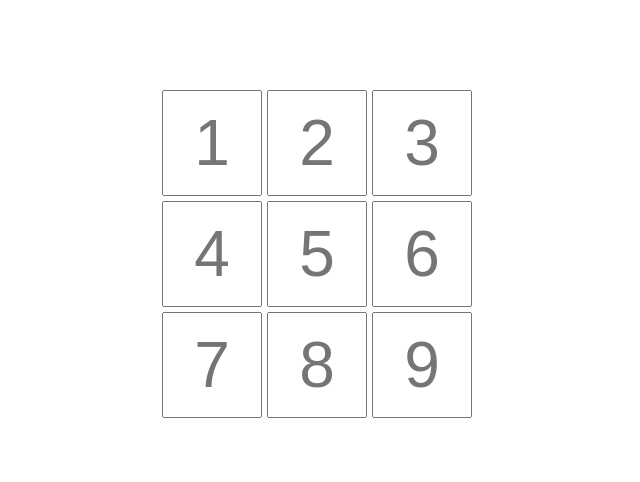
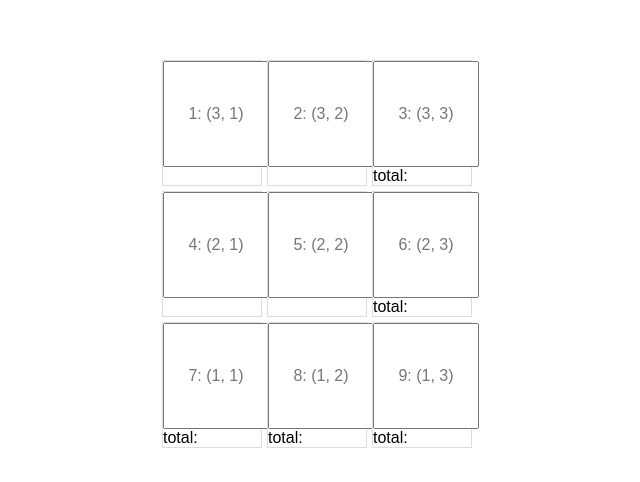
Before and after one commit to bantuist/magic-squares, a React (Create React App) app: page / in a window 1280 px wide. Shown: the part 146-628 px from the top of the page, without its empty margins (323-963 px from the left). Built offline with nearby package versions, Linux system fonts and the light colour scheme.

Commit message:
Compute cell coordinates

```diff
--- a/src/components/MagicSquares.js
+++ b/src/components/MagicSquares.js
@@ -9,9 +9,15 @@ const Grid = styled.div`
   grid-gap: 5px;
   grid-template-columns: repeat(${({gridSize}) => gridSize}, 100px);
 `;
-const Cell = styled.input`
+
+const Cell = styled.div`
+border: 1px solid #ddd;
+`;
+
+const Input = styled.input`
   height: 100px;
-  font-size: 4em;
+  width: 100%;
+  font-size: 1em;
   text-align: center;
   &:focus {
     outline: none;
@@ -20,14 +26,49 @@ const Cell = styled.input`
 
 export class MagicSquares extends Component {
   renderGrid(gridSize) {
+    const cell = { x: gridSize + 1, y: 0 };
+
     return Array.from(Array(gridSize * gridSize)).map((row, i) => {
+      // Move to next row (x--) and reset column (y = 0) at the end of each row
+      if (i % gridSize === 0) {
+        cell.x--;
+        cell.y = 0;
+      }
+
+      // Move to next column (y++)
+      cell.y++;
+
+      // Calculate diagonals based on the number of cells between diagonal cells
+      if (i % (gridSize + 1) === 0) {
+        cell.diagonal = '1';
+      } else if (i % (gridSize - 1) === 0) {
+        cell.diagonal = '2';
+      } else {
+        cell.diagonal = false;
+      }
+
+      let rowTotal, columnTotal;
+      if (cell.y === gridSize) rowTotal = true;
+      if (cell.x === 1) columnTotal = true;
+
+      // console.log(cell);
+
       return (
-        <Cell className="grid-cell" key={uuid()} placeholder={i + 1} />
+        <Cell className="grid-cell" key={uuid()}>
+          <Input
+            data-cell={JSON.stringify(cell)}
+            placeholder={`${++i}: (${cell.x}, ${cell.y})`}
+          />
+          {(rowTotal || columnTotal) &&
+            <span>total: </span>
+          }
+        </Cell>
       );
     });
   }
   render() {
     const { gridSize } = this.props;
+    // const gridSize = 5;
 
     return (
       <Grid gridSize={gridSize}>
```
Also changed, not shown: 1 other file (tests, documents, lock files or other folders).
